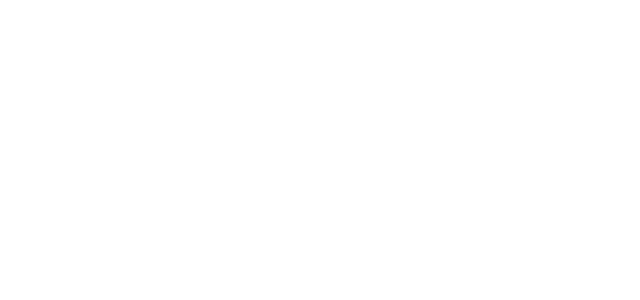
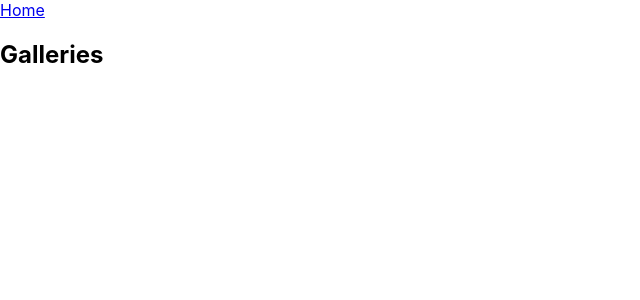
Before and after one commit to fiosman/art-museum, a React (Create React App) app: page / in a window 1280 px wide. Shown: the top 300 px of the page, without its empty margins (0-640 px from the left). Built offline with nearby package versions, Linux system fonts and the light colour scheme.

Commit message:
Adds some changes to the gallerynavigation component

```diff
--- a/src/components/GalleryNavigation/GalleryNavigation.js/index.js
+++ b/src/components/GalleryNavigation/GalleryNavigation.js/index.js
@@ -1,7 +1,12 @@
 import React from "react";
 import { NavLink } from "react-router-dom";
 const GalleryNavigation = ({ ...galleries }) => {
-  return <NavLink></NavLink>;
+  return (
+    <nav>
+      <NavLink to="/">Home</NavLink>
+      <h1>Galleries </h1>
+    </nav>
+  );
 };
 
 export default GalleryNavigation;
```
